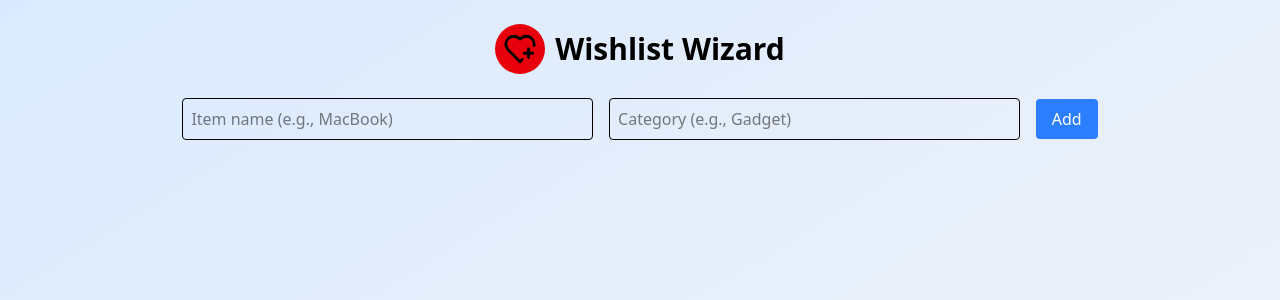
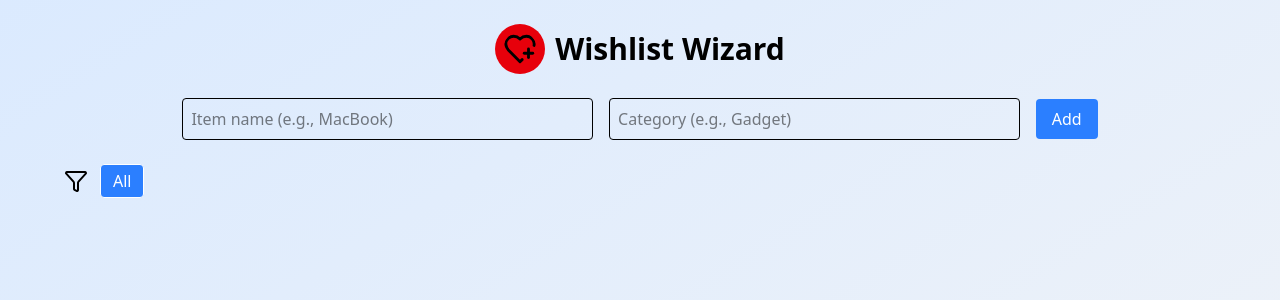
Before and after one commit to DevSagarKumarJha/WishListWizard, a React (Vite) app: page / in a window 1280 px wide. Shown: the top 300 px of the page. Built offline with nearby package versions, Linux system fonts and the light colour scheme.

Commit message:
added filter by category functionality

```diff
--- a/src/App.jsx
+++ b/src/App.jsx
@@ -1,11 +1,11 @@
 import { HeartPlus } from "lucide-react";
-import { WishlistForm, WishlistItem } from "./components";
+import { Filter, WishlistForm, WishlistItem } from "./components";
 import { useState } from "react";
 
 function App() {
-
   const array = [];
   const [items, setItems] = useState(array);
+  const [filter, setFilter] = useState("All");
 
   const addItem = (item) => setItems([...items, item]);
 
@@ -13,6 +13,11 @@ function App() {
     const updatedItems = items.filter((_, i) => i !== index);
     setItems(updatedItems);
   };
+
+  const filteredItems =
+    filter === "All" ? items : items.filter((item) => item.category === filter);
+
+  const uniqueCategories = ["All", ...new Set(items.map((i) => i.category))];
 
   return (
     <div className="min-h-screen bg-gradient-to-br from-blue-100 to-gray-100 p-6">
@@ -22,9 +27,15 @@ function App() {
       </h1>
 
       <WishlistForm onAddItem={addItem} />
+      <div className="px-10">
+        <Filter
+          categories={uniqueCategories}
+          selected={filter}
+          onSelect={setFilter}
+        />
 
         <ul className="mt-6 grid gap-4">
-        {items.map((item, index) => (
+          {filteredItems.map((item, index) => (
             <WishlistItem
               key={index}
               item={item}
@@ -33,6 +44,7 @@ function App() {
           ))}
         </ul>
       </div>
+    </div>
   );
 }
 
--- /dev/null
+++ b/src/components/Filter.jsx
@@ -0,0 +1,24 @@
+import { FilterIcon } from "lucide-react";
+
+function Filter({ categories, selected, onSelect }) {
+  return (
+    <div className="mt-6 flex justify-start items-center gap-3 flex-wrap">
+      <FilterIcon/>
+      {categories.map((cat) => (
+        <button
+          key={cat}
+          onClick={() => onSelect(cat)}
+          className={`px-3 py-1 rounded border ${
+            selected === cat
+              ? "bg-blue-500 text-white"
+              : "bg-white text-gray-700 hover:bg-blue-100"
+          }`}
+        >
+          {cat}
+        </button>
+      ))}
+    </div>
+  );
+}
+
+export default Filter;
--- a/src/components/index.jsx
+++ b/src/components/index.jsx
@@ -1,2 +1,3 @@
 export { default as WishlistForm } from "./WishlistForm.jsx";
 export { default as WishlistItem } from "./WishlistItem.jsx";
+export { default as Filter } from "./Filter.jsx";
```
Lines whose indentation alone changed are shown as unchanged.
